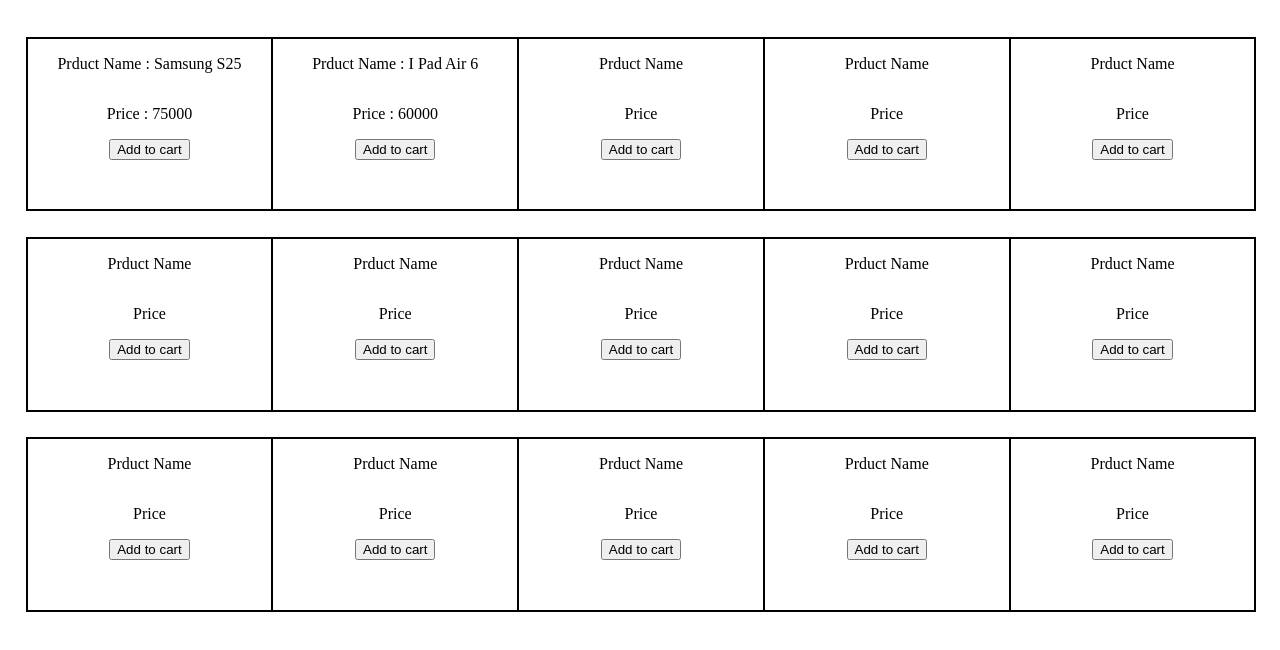
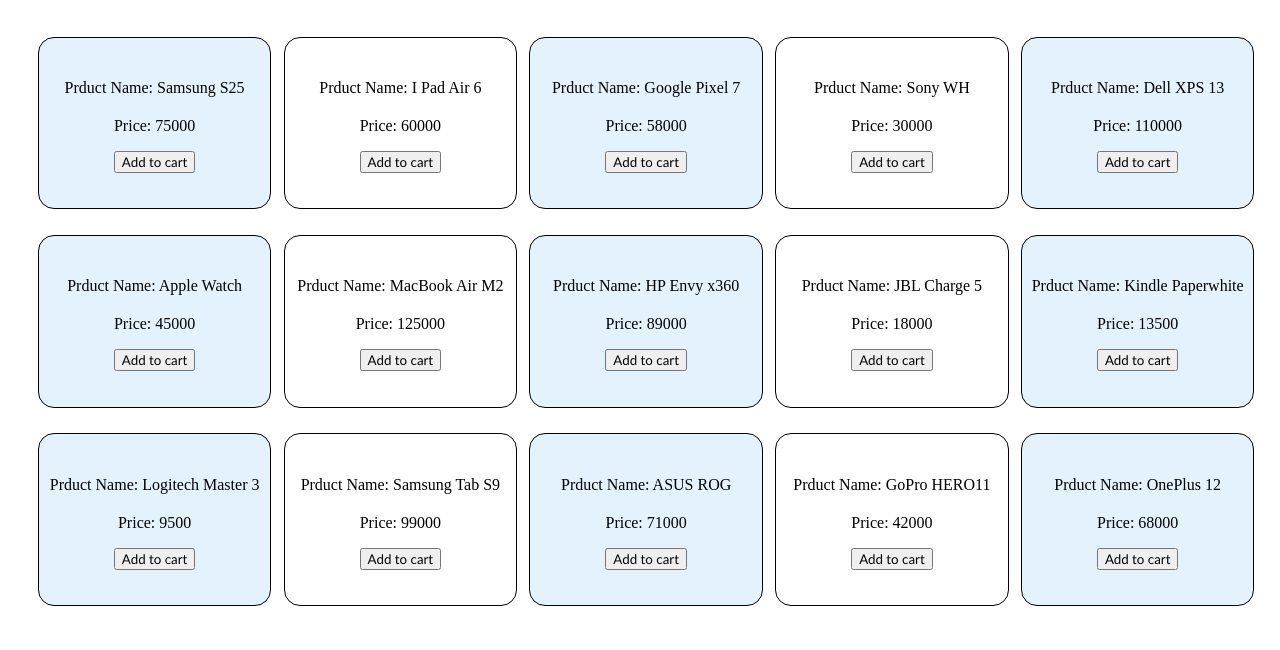
Before and after one commit to Chirag-amiti/Shoping-Cart, a website: page index.html in a window 1280 px wide. Shown: the part 98-748 px from the top of the page. Drawn offline with Linux system fonts and the light colour scheme.

Commit message:
Some minor changes and also did some styling in UI

```diff
--- a/index.html
+++ b/index.html
@@ -14,90 +14,87 @@
     <div id="main">
         <div class="row">
             <div class="products" data-id="p101">
-                <p class="productName">Prduct Name : Samsung S25</p>
-                <p class="productPrice">Price : 75000</p>
+              <p class="productName">Prduct Name: Samsung S25</p>
+              <p class="productPrice">Price: 75000</p>
               <button class="addToCartBtn">Add to cart</button>
             </div>
             <div class="products" data-id="p102">
-                <p class="productName">Prduct Name : I Pad Air 6</p>
-                <p class="productPrice">Price : 60000</p>
+              <p class="productName">Prduct Name: I Pad Air 6</p>
+              <p class="productPrice">Price: 60000</p>
               <button class="addToCartBtn">Add to cart</button>
             </div>
-            <div class="products">
-                <p>Prduct Name</p>
-                <p>Price</p>
+            <div class="products" data-id="p103">
+              <p class="productName">Prduct Name: Google Pixel 7</p>
+              <p class="productPrice">Price: 58000</p>
               <button class="addToCartBtn">Add to cart</button>
             </div>
-            <div class="products">
-                <p>Prduct Name</p>
-                <p>Price</p>
-                <button>Add to cart</button>
+            <div class="products" data-id="p104">
+              <p class="productName">Prduct Name: Sony WH</p>
+              <p class="productPrice">Price: 30000</p>
+              <button class="addToCartBtn">Add to cart</button>
             </div>
-            <div class="products">
-                <p>Prduct Name</p>
-                <p>Price</p>
-                <button>Add to cart</button>
+            <div class="products" data-id="p105">
+              <p class="productName">Prduct Name: Dell XPS 13</p>
+              <p class="productPrice">Price: 110000</p>
+              <button class="addToCartBtn">Add to cart</button>
             </div>
           </div>
 
           <div class="row">
-            <div class="products">
-                <p>Prduct Name</p>
-                <p>Price</p>
-                <button>Add to cart</button>
+            <div class="products" data-id="p106">
+              <p class="productName">Prduct Name: Apple Watch</p>
+              <p class="productPrice">Price: 45000</p>
+              <button class="addToCartBtn">Add to cart</button>
             </div>
-            <div class="products">
-                <p>Prduct Name</p>
-                <p>Price</p>
-                <button>Add to cart</button>
+            <div class="products" data-id="p107">
+              <p class="productName">Prduct Name: MacBook Air M2</p>
+              <p class="productPrice">Price: 125000</p>
+              <button class="addToCartBtn">Add to cart</button>
             </div>
-            <div class="products">
-                <p>Prduct Name</p>
-                <p>Price</p>
-                <button>Add to cart</button>
+            <div class="products" data-id="p108">
+              <p class="productName">Prduct Name: HP Envy x360</p>
+              <p class="productPrice">Price: 89000</p>
+              <button class="addToCartBtn">Add to cart</button>
             </div>
-            <div class="products">
-                <p>Prduct Name</p>
-                <p>Price</p>
-                <button>Add to cart</button>
+            <div class="products" data-id="p109">
+              <p class="productName">Prduct Name: JBL Charge 5</p>
+              <p class="productPrice">Price: 18000</p>
+              <button class="addToCartBtn">Add to cart</button>
             </div>
-            <div class="products">
-                <p>Prduct Name</p>
-                <p>Price</p>
-                <button>Add to cart</button>
+            <div class="products" data-id="p110">
+              <p class="productName">Prduct Name: Kindle Paperwhite</p>
+              <p class="productPrice">Price: 13500</p>
+              <button class="addToCartBtn">Add to cart</button>
             </div>
           </div>
 
           <div class="row">
-            <div class="products">
-                <p>Prduct Name</p>
-                <p>Price</p>
-                <button>Add to cart</button>
+            <div class="products" data-id="p111">
+              <p class="productName">Prduct Name: Logitech Master 3</p>
+              <p class="productPrice">Price: 9500</p>
+              <button class="addToCartBtn">Add to cart</button>
             </div>
-            <div class="products">
-                <p>Prduct Name</p>
-                <p>Price</p>
-                <button>Add to cart</button>
+            <div class="products" data-id="p112">
+              <p class="productName">Prduct Name: Samsung Tab S9</p>
+              <p class="productPrice">Price: 99000</p>
+              <button class="addToCartBtn">Add to cart</button>
             </div>
-            <div class="products">
-                <p>Prduct Name</p>
-                <p>Price</p>
-                <button>Add to cart</button>
+            <div class="products" data-id="p113">
+              <p class="productName">Prduct Name: ASUS ROG</p>
+              <p class="productPrice">Price: 71000</p>
+              <button class="addToCartBtn">Add to cart</button>
             </div>
-            <div class="products">
-                <p>Prduct Name</p>
-                <p>Price</p>
-                <button>Add to cart</button>
+            <div class="products" data-id="p114">
+              <p class="productName">Prduct Name: GoPro HERO11</p>
+              <p class="productPrice">Price: 42000</p>
+              <button class="addToCartBtn">Add to cart</button>
             </div>
-            <div class="products">
-                <p>Prduct Name</p>
-                <p>Price</p>
-                <button>Add to cart</button>
+            <div class="products" data-id="p115">
+              <p class="productName">Prduct Name: OnePlus 12</p>
+              <p class="productPrice">Price: 68000</p>
+              <button class="addToCartBtn">Add to cart</button>
             </div>
           </div>
-
-
-
     </div>
 
     <!-- Hidden cart section -->
--- a/src/index.ts
+++ b/src/index.ts
@@ -20,21 +20,13 @@
     this.id = id;
     this.name = name;
     this.price = price;
-    this.stock = 16;
+    this.stock = 15;
     this.isAvailable = true;
     this.quantity = 1;
   }
 }
 
 let cart: Product[] = [];
-
-// export type CouponCode = "AMITI10" | "WELCOME15" | "CHIRAG25";
-
-// export const Coupons: Record<CouponCode, number> = {
-//   AMITI10: 10,
-//   WELCOME15: 15,
-//   CHIRAG25: 25,
-// };
 
 let appliedCoupon: string | null = null;
 
@@ -126,17 +118,6 @@
   updateTotal();
 }
 
-// function updateTotal() {
-//   console.log("inn huu");
-//   const totalElement = document.getElementById('cartTotal')!;
-//   console.log(totalElement);
-//   const baseTotal = cart.reduce((sum, item) => sum + item.price * item.quantity, 0);
-//   console.log(baseTotal);
-//   const discount = appliedCoupon ? validCoupons[appliedCoupon] : 0;
-//   const finalTotal = baseTotal - baseTotal * discount;
-//   totalElement.textContent = finalTotal.toFixed(2);
-// }
-
 function updateTotal() {
   const totalElement = document.getElementById('cartTotal')! as HTMLElement;
   // console.log(totalElement);
@@ -154,45 +135,13 @@
   totalElement.textContent = finalTotal.toFixed(2);
 }
 
-// function updateTotal() {
-//   const totalElement = document.getElementById('cartTotal');
-//   if (!totalElement) {
-//     console.error("❌ cartTotal element not found");
-//     return;
-//   }
-
-//   console.log("🧾 Cart for total:", cart);
-
-//   const baseTotal = cart.reduce((sum, item) => {
-//     if (typeof item.price !== 'number' || isNaN(item.price)) {
-//       console.warn("⚠️ Invalid price in cart item:", item);
-//       return sum;
-//     }
-//     if (typeof item.quantity !== 'number' || isNaN(item.quantity)) {
-//       console.warn("⚠️ Invalid quantity in cart item:", item);
-//       return sum;
-//     }
-
-//     const itemTotal = item.price * item.quantity;
-//     console.log(`🧮 ${item.name}: ${item.price} × ${item.quantity} = ${itemTotal}`);
-//     return sum + itemTotal;
-//   }, 0);
-
-//   const discount = appliedCoupon ? validCoupons[appliedCoupon] : 0;
-//   const finalTotal = baseTotal - baseTotal * discount;
-
-//   console.log("💰 Final cart total after discount:", finalTotal);
-
-//   totalElement.textContent = finalTotal.toFixed(2);
-// }
-
-
 // Apply coupon button
 document.getElementById("applyCouponBtn")?.addEventListener("click", () => {
   const input = document.getElementById("couponInput") as HTMLInputElement;
   applyCoupon(input.value);
 });
 
+// Data fetch and object creation
 document.querySelectorAll('.addToCartBtn').forEach((button) => {
   button.addEventListener('click', () => {
     const productDiv = button.closest('.products');
@@ -206,34 +155,30 @@
     const existing = cart.find(p => p.id === id);
 
     if (existing) {
-      existing.quantity++;
+      if (existing.quantity < existing.stock) {
+        existing.quantity++;
+      } else {
+        alert("🛑 Cannot add more. Product is out of stock.");
+        return;
+      }
     } else {
-      const product = new Product(id, name, price);
-      cart.push(product);
+      // Create new product and push to cart
+      const newProduct = new Product(id, name, price);
+      cart.push(newProduct);
     }
+
+    // if (existing) {
+    //   existing.quantity++;
+    // } else {
+    //   const product = new Product(id, name, price);
+    //   cart.push(product);
+    // }
 
     renderCart();
   });
 });
 
-
-// // Add event listeners to all buttons
-// document.querySelectorAll('.addToCartBtn').forEach((button) => {
-//   button.addEventListener('click', () => {
-//     // Get the parent .product div
-//     const productDiv = button.closest('.products');
-//     if (!productDiv) return;
-
-//     // Extract data from inside this product block
-//     const name = productDiv.querySelector('.productName')?.textContent?.trim() || '';
-//     const priceStr = productDiv.querySelector('.productPrice')?.textContent?.trim() || '0';
-//     const price = parseFloat(priceStr);
-
-//     const product = new Product(name, price);
-//     console.log('Added product:', product);
-//   });
-// });
-
+// cart toggle
 document.addEventListener("DOMContentLoaded", () => {
   const cartBtn = document.getElementById('showCartBtn');
   const cartSection = document.getElementById('cartSection');
--- a/style.css
+++ b/style.css
@@ -10,9 +10,7 @@
 body {
     width: 100vw;
     height: 100vh;
-    /* margin: 0px; */
-    margin: 0;
-    padding: 0;
+    margin: 0px;
     display: flex;
     flex-direction: column;
 }
@@ -63,19 +61,35 @@
     width: 96%;
     height: 25%;
     display: flex;
-    border: 1px solid black;
     margin-top: 2%;
     margin-left: 2%;
     margin-right: 2%;
   }
 
   .products {
+    margin-left: 1%;
+    margin-left: 1%;
     border: 1px solid black;
     display: flex;
     flex-direction: column;
     align-items: center;
-    /* justify-content: center; */
+    justify-content: center;
     width: 20%;
+    border-radius: 16px;
+  }
+
+  .addToCartBtn {
+    font-family: 'Gill Sans', 'Gill Sans MT', Calibri, 'Trebuchet MS', sans-serif;
+    text-align: center;
+    margin-bottom: -4px;
+  }
+
+  .productPrice {
+    margin-top: 4px;
+  }
+
+  .productName {
+    margin-top: 2px;
   }
 
   #cartSection {
@@ -89,8 +103,17 @@
     z-index: 1000;
     padding: 20px;
     box-shadow: -4px 0 10px rgba(0,0,0,0.2);
+    overflow-y: scroll;
   }
 
   #cartSection.open {
     right: 0;
   }
+
+.row .products:nth-child(odd) {
+  background-color: #e3f2fd;
+}
+
+.row .products:nth-child(even) {
+  background-color: white;
+}
```
Also changed, not shown: dist/index.js. Lines whose indentation alone changed are shown as unchanged.
